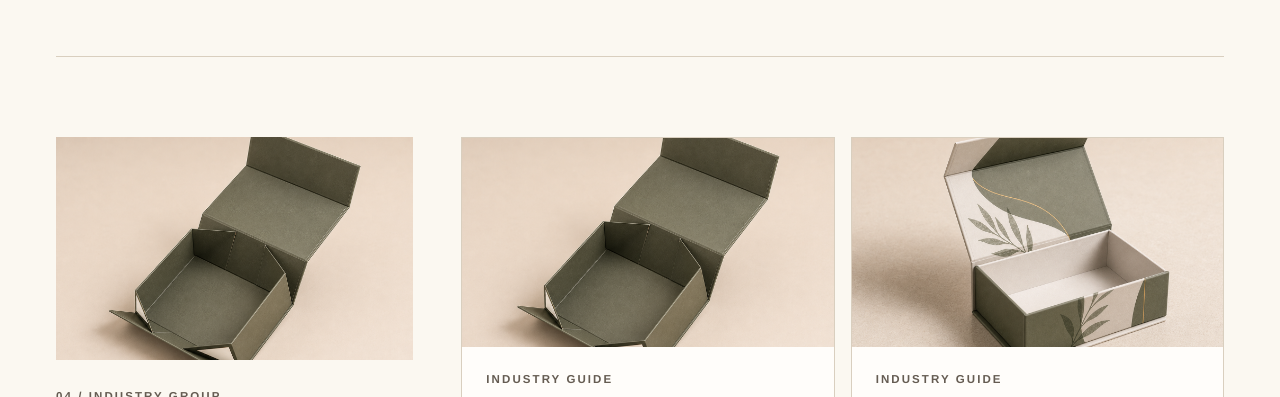
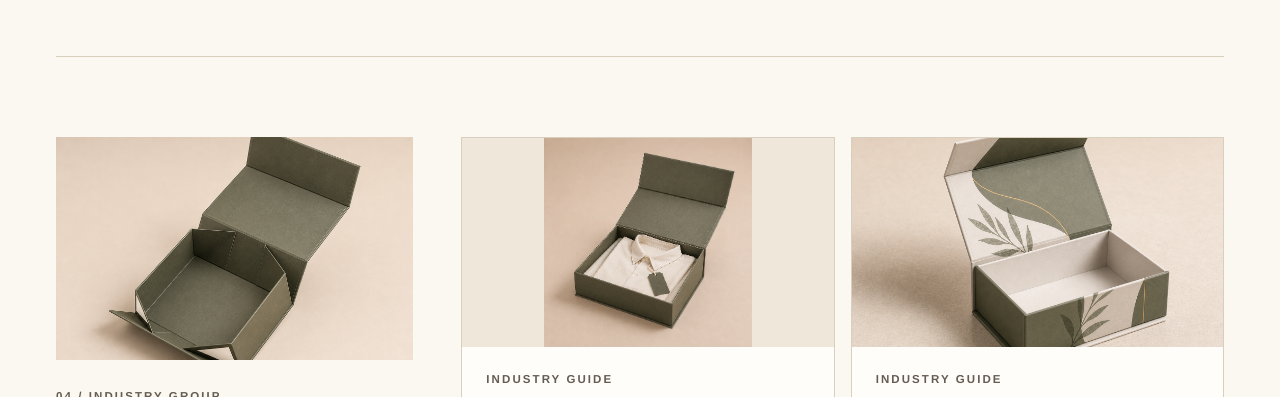
Before and after one commit to umarbabur105-del/upg-website-v2, a Next.js app: page /industries in a window 1280 px wide. Shown: the part 3720-4117 px from the top of the page. Built offline with nearby package versions, Linux system fonts and the light colour scheme; no server answers.

Commit message:
Publish approved apparel box artwork and matching detail views

```diff
--- a/src/data/industry-guides.ts
+++ b/src/data/industry-guides.ts
@@ -330,9 +330,25 @@ export const industryGuides: IndustryGuide[] = [
       "magnetic apparel boxes",
     ],
     image: {
-      src: "/images/generated/collapsible-magnetic-boxes/collapsible-magnetic-boxes-hero-v1.png",
-      alt: "Representative custom collapsible magnetic apparel presentation box",
+      src: "/images/generated/industry-guides/custom-apparel-boxes-theme-v1.webp",
+      alt: "Representative olive apparel presentation box with a folded ivory shirt and matching hang-tag",
+      objectFit: "contain",
     },
+    heroLayout: "full-scene",
+    heroCompanionImages: [
+      {
+        src: "/images/generated/industry-guides/custom-apparel-boxes-theme-v1.webp",
+        alt: "Detail of the folded shirt collar and matching olive hang-tag inside the apparel box",
+        objectPosition: "55% 68%",
+        zoom: 1.55,
+      },
+      {
+        src: "/images/generated/industry-guides/custom-apparel-boxes-theme-v1.webp",
+        alt: "Detail of the olive apparel box front panel and fitted shirt presentation",
+        objectPosition: "70% 95%",
+        zoom: 1.6,
+      },
+    ],
     quickAnswer:
       "UPG manufactures custom magnetic and collapsible magnetic boxes for apparel presentation. The box is developed around the folded product size, arrangement, opening experience, insert or tissue plan, quantity, artwork, and delivery destination.",
     bestFor: [
```
Also changed, not shown: public/images/generated/industry-guides/custom-apparel-boxes-theme-v1.webp (added).
